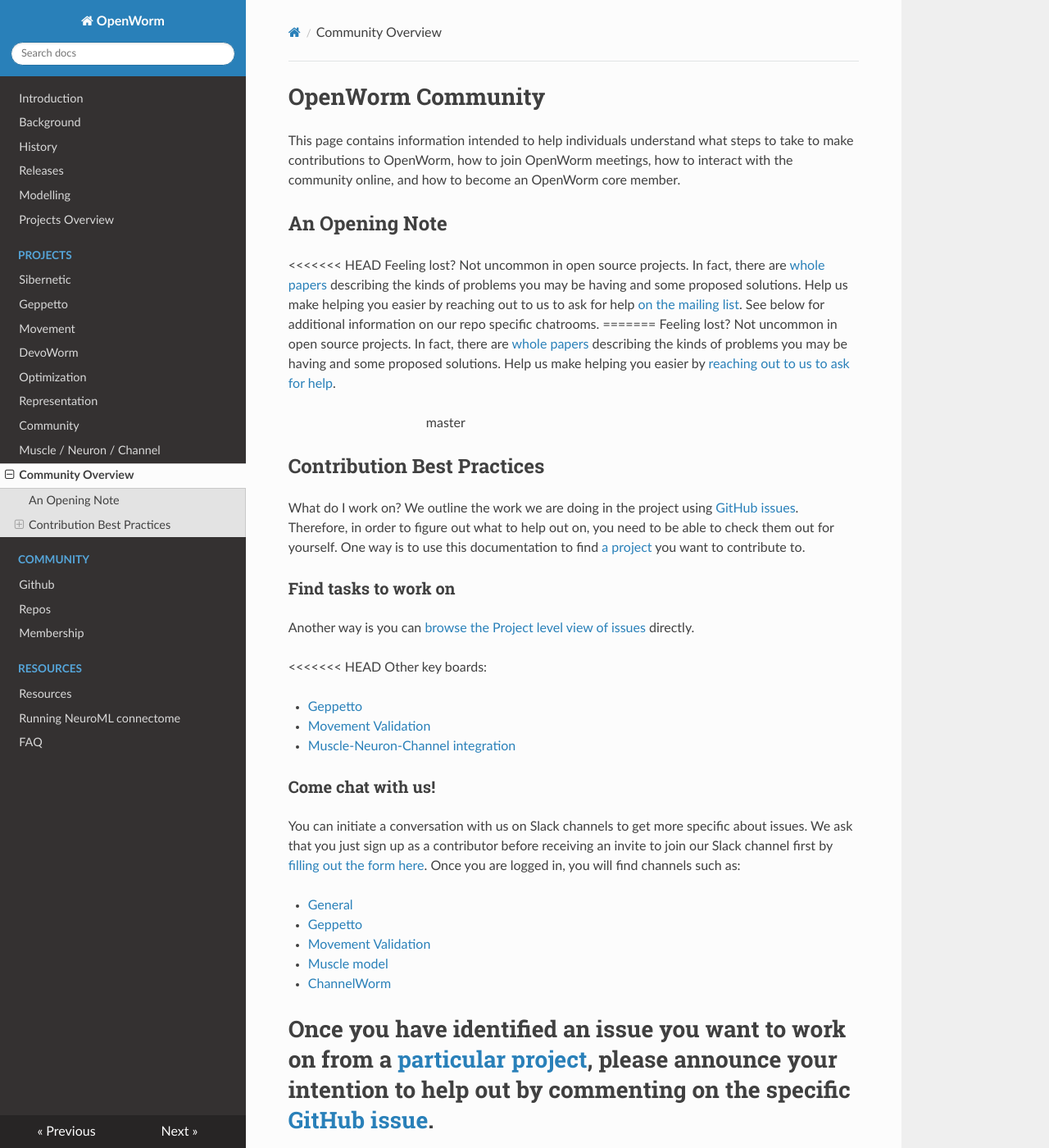
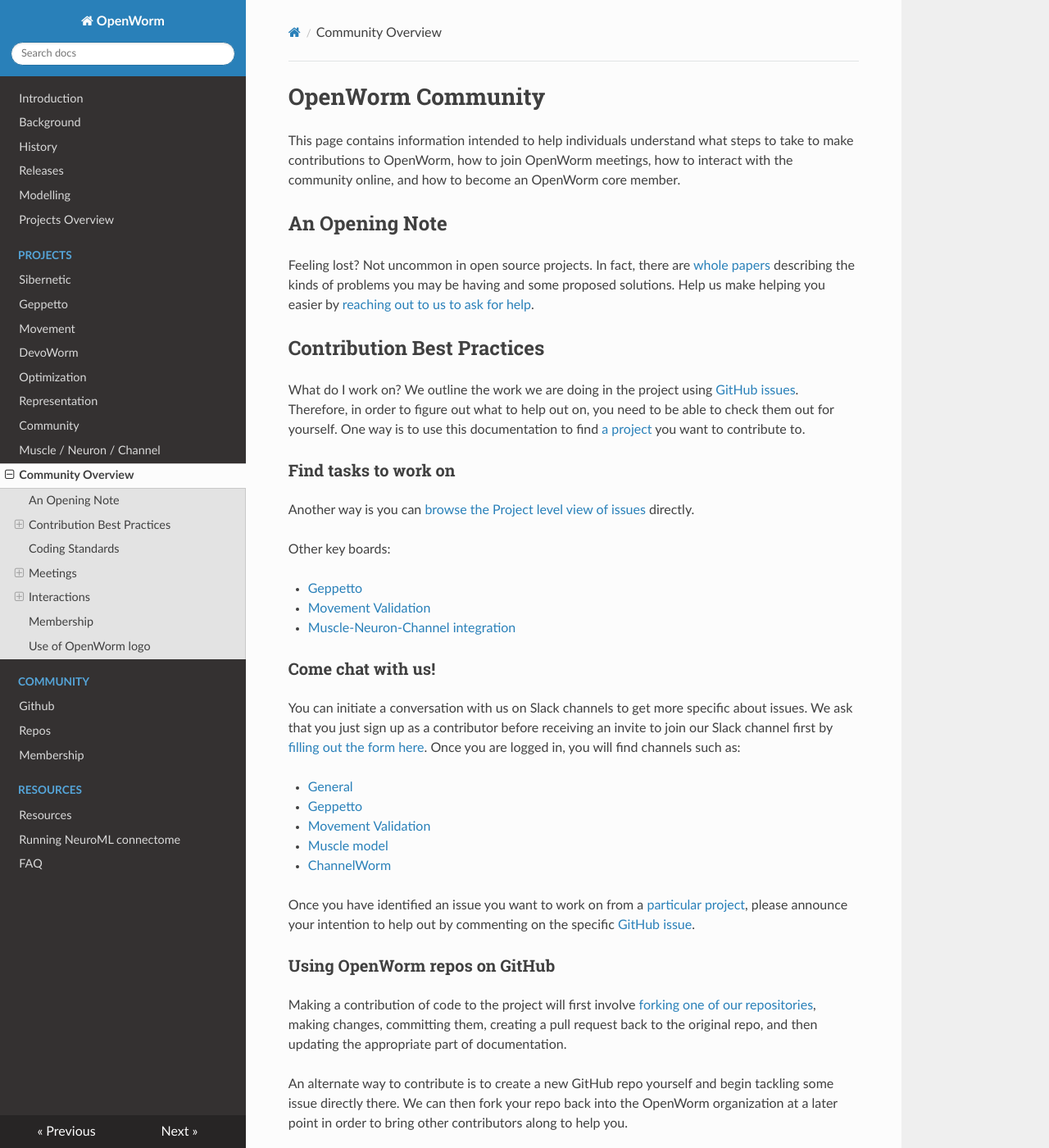
Before and after one commit to openworm/openworm_docs, an MkDocs documentation site: the page built from docs/community.md, in a window 1280 px wide and 1400 px high. Shown: the whole window at 82% size. Built offline with MkDocs 1.6.1, drawn with Linux system fonts in a browser that asks for light colours; nearby versions of some CDN libraries; some of the changed text lies outside the part shown.

Commit message:
Removing merge conflict markers

```diff
--- a/docs/community.md
+++ b/docs/community.md
@@ -6,11 +6,7 @@
 An Opening Note
 ---------------
 
-<<<<<<< HEAD
-Feeling lost? Not uncommon in open source projects. In fact, there are [whole papers](http://www.igor.pro.br/publica/papers/OSS2014.pdf) describing the kinds of problems you may be having and some proposed solutions. Help us make helping you easier by reaching out to us to ask for help [on the mailing list](https://groups.google.com/forum/?fromgroups#!forum/openworm-discuss).  See below for additional information on our repo specific chatrooms.
-=======
 Feeling lost? Not uncommon in open source projects. In fact, there are [whole papers](http://www.igor.pro.br/publica/papers/OSS2014.pdf) describing the kinds of problems you may be having and some proposed solutions. Help us make helping you easier by [reaching out to us to ask for help](http://openworm.org/contacts.html).
->>>>>>> master
 
 Contribution Best Practices
 ---------------------------
@@ -21,7 +17,6 @@
 
 Another way is you can [browse the Project level view of issues](https://github.com/orgs/openworm/projects) directly.
 
-<<<<<<< HEAD
 Other key boards:
 
 - [Geppetto](https://github.com/orgs/openworm/projects/13)
@@ -39,9 +34,6 @@
 - [ChannelWorm](https://app.slack.com/client/T02EPNETZ/C40MMRWDQ)
 
 Once you have identified an issue you want to work on from a [particular project](/Projects/projects/), please announce your intention to help out by commenting on the specific [GitHub issue](github/#contributing-and-resolving-issues).
-=======
-Once you have identified an issue you want to work on from a [particular project](/Projects), please announce your intention to help out by commenting on the specific [GitHub issue](github/#contributing-and-resolving-issues).
->>>>>>> master
 
 ### Using OpenWorm repos on GitHub
 
```
